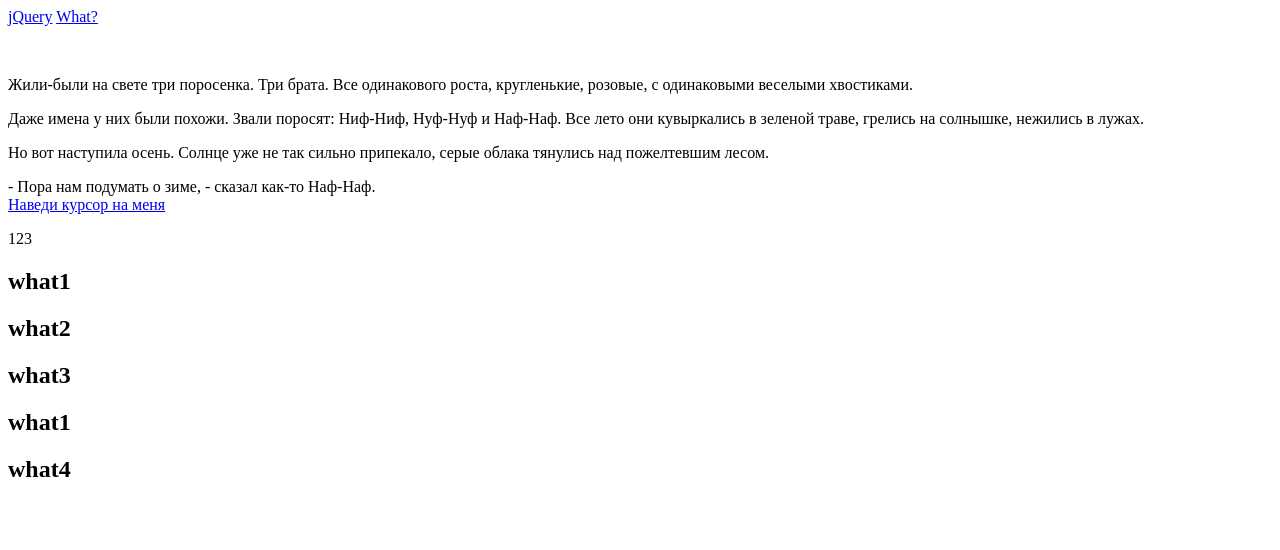
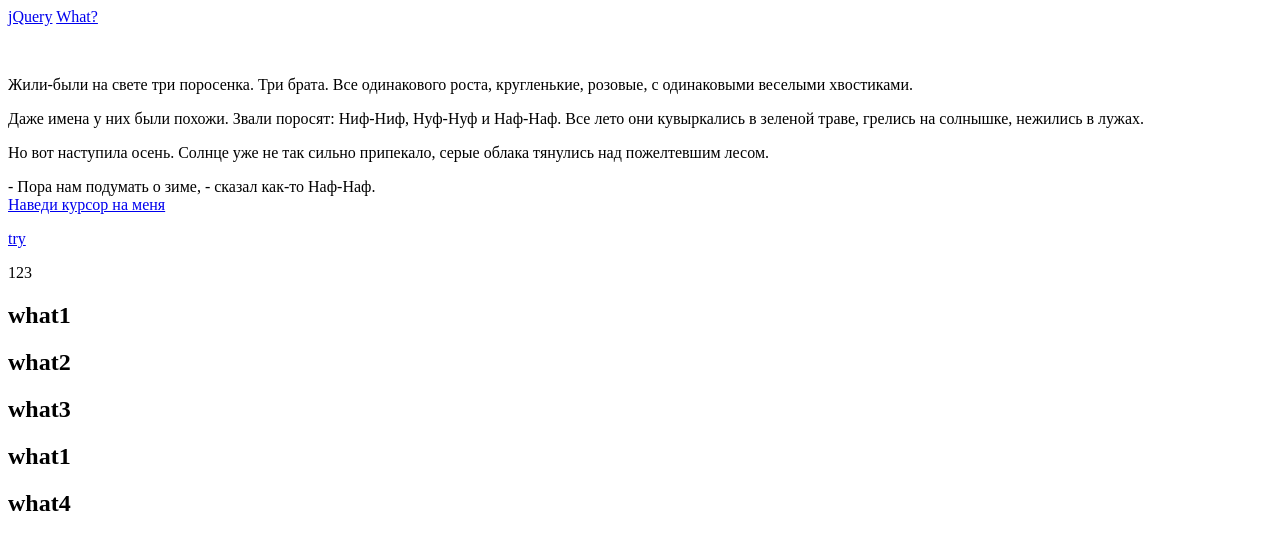
Before and after one commit to harochau/jqtry2, a plain HTML site: page index.html in a window 1280 px wide. Drawn offline with Linux system fonts and the light colour scheme.

Commit message:
Update index.html

```diff
--- a/index.html
+++ b/index.html
@@ -47,7 +47,7 @@
     </script>
 
     <script src="jq1.js"></script>
-    <a href="try.html"></a>
+    <a href="try.html">try</a>
 
 </body>
 
```
